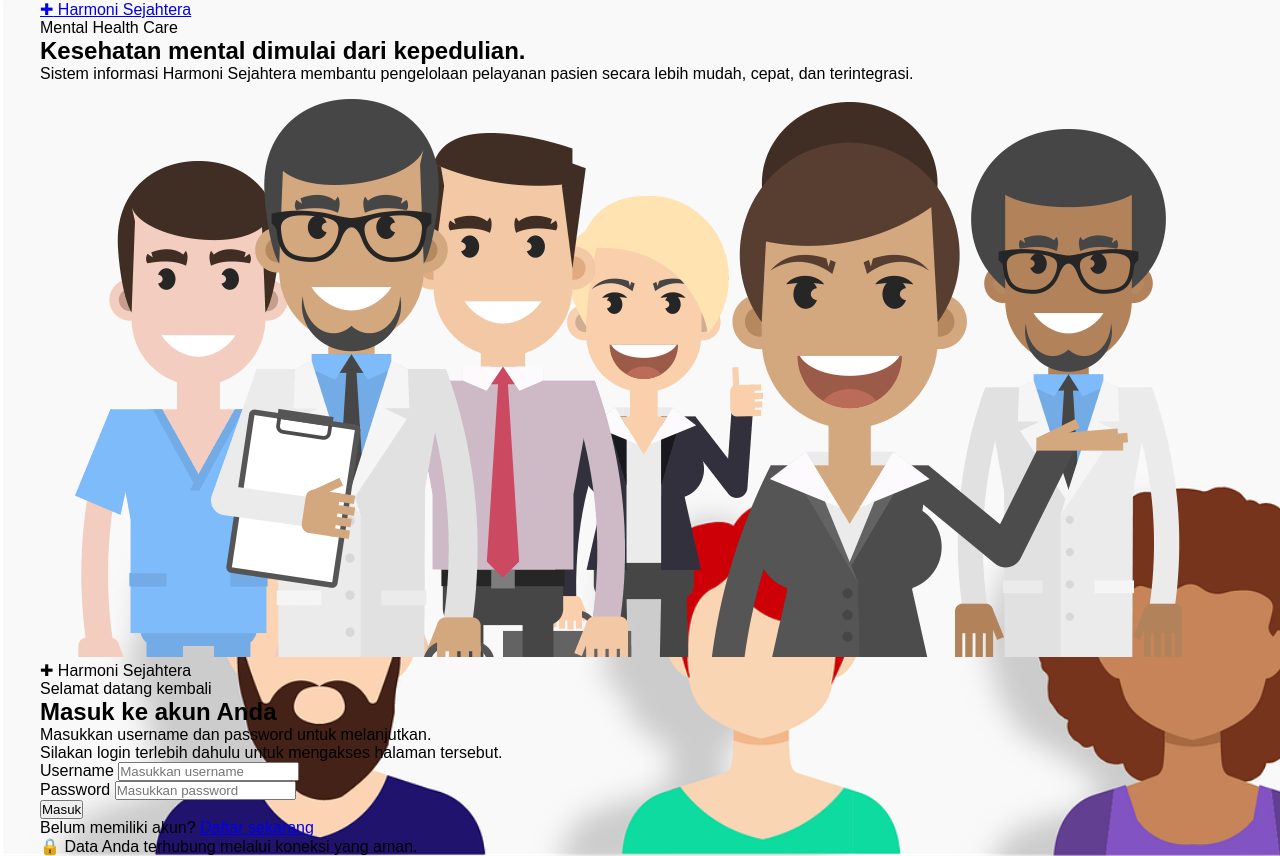
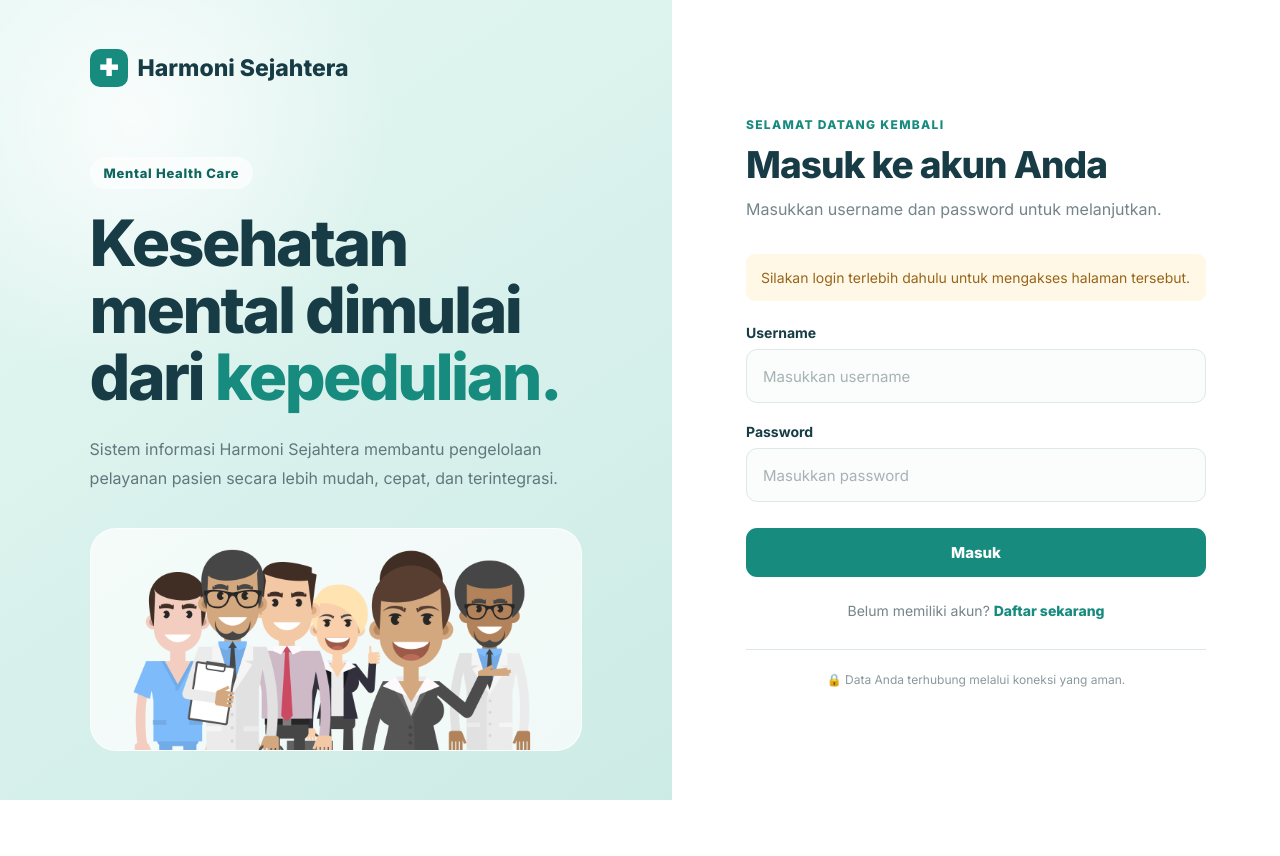
Before and after one commit to Veyzaputri/harmoni-sejahtera-hospital, a PHP site: page /login.php?pesan=belum_login in a window 1280 px wide. After the commit the page ends 800 px from the top, so only its background shows below. Run offline with PHP 8.4, Linux system fonts and the light colour scheme.

Commit message:
Enhance login page styles and layout
Refactor CSS for login page with improved styles and layout.

```diff
--- a/login_style.css
+++ b/login_style.css
@@ -1,81 +1,412 @@
+@import url('https://fonts.googleapis.com/css2?family=Inter:wght@400;500;600;700;800&display=swap');
+
+:root {
+    --primary: #168b7e;
+    --primary-dark: #0e665e;
+    --primary-soft: #e5f5f2;
+
+    --navy: #173c45;
+    --text: #344b51;
+    --muted: #74858a;
+
+    --white: #ffffff;
+    --background: #f5faf8;
+    --border: #dce9e6;
+
+    --danger: #c94747;
+    --danger-soft: #fff1f1;
+
+    --success: #23775d;
+    --success-soft: #eaf8f2;
+
+    --warning: #976519;
+    --warning-soft: #fff8e7;
+}
 
 * {
+    box-sizing: border-box;
+}
+
+html,
+body {
     margin: 0;
-    padding: 0;
-    box-sizing: border-box;
-    font-family: 'Poppins', sans-serif;
+    min-height: 100%;
 }
+
 body {
-    background-image: url(avatar-2155431_1280.png);
-    background-repeat: no-repeat;
-    background-size: cover;
     min-height: 100vh;
-    width: 100%;
-    overflow: hidden;
+    font-family: "Inter", sans-serif;
+    color: var(--text);
+    background: var(--background);
+}
+
+
+/* MAIN */
+
+.auth-page {
+    min-height: 100vh;
+    display: grid;
+    grid-template-columns: 1.05fr .95fr;
+}
+
+
+/* LEFT */
+
+.auth-visual {
+    background:
+        radial-gradient(circle at 20% 15%, rgba(255,255,255,.8), transparent 30%),
+        linear-gradient(145deg, #e5f7f3, #cdebe5);
+
+    padding: 48px 7vw;
+
     display: flex;
-    justify-content: center;
     align-items: center;
 }
-.container {
-    width: 400px;
-    min-height: 400px;
-    background: #FFF;
-    border-radius: 5px;
-    box-shadow: 0 0 5px rgba(0,0,0,.3);
-    padding: 40px 30px;
+
+.auth-visual-content {
+    width: 100%;
+    max-width: 700px;
+    margin: auto;
 }
 
-.container .login-text {
-    color: #111;
-    font-weight: 500;
-    font-size: 1.1rem;
-    text-align: center;
+.auth-brand {
+    display: inline-flex;
+    align-items: center;
+    gap: 10px;
+
+    color: var(--navy);
+    text-decoration: none;
+
+    font-size: 23px;
+    font-weight: 800;
+
+    margin-bottom: 70px;
+}
+
+.brand-icon {
+    width: 38px;
+    height: 38px;
+
+    display: inline-flex;
+    align-items: center;
+    justify-content: center;
+
+    background: var(--primary);
+    color: white;
+
+    border-radius: 10px;
+}
+
+.eyebrow {
+    display: inline-block;
+
+    padding: 8px 14px;
+
+    background: rgba(255,255,255,.65);
+    color: var(--primary-dark);
+
+    border-radius: 50px;
+
+    font-size: 13px;
+    font-weight: 800;
+    letter-spacing: .7px;
+
     margin-bottom: 20px;
-    display: block;
-    text-transform: capitalize;
 }
-.container .login-email .input-group {
-    width: 100%;
-    height: 50px;
-    margin-bottom: 25px;
+
+.visual-text h1 {
+    max-width: 650px;
+
+    margin: 0;
+
+    color: var(--navy);
+
+    font-size: clamp(42px, 5vw, 68px);
+    line-height: 1.05;
+    letter-spacing: -2.5px;
+
+    font-weight: 800;
 }
-.container .login-email .input-group input {
-    width: 100%;
-    height: 100%;
-    border: 2px solid #e7e7e7;
-    padding: 15px 20px;
-    font-size: 1rem;
-    border-radius: 30px;
-    background: transparent;
-    outline: none;
-    transition: .3s;
+
+.visual-text h1 span {
+    color: var(--primary);
 }
-.container .login-email .input-group input:focus, .container .login-email .input-group input:valid {
-    border-color: #ec5242;
+
+.visual-text p {
+    max-width: 590px;
+
+    margin: 25px 0 35px;
+
+    color: #60787d;
+
+    font-size: 16px;
+    line-height: 1.8;
 }
-.container .login-email .input-group .btn {
+
+.illustration-box {
+    margin-top: 30px;
+
+    max-width: 570px;
+
+    padding: 15px 30px 0;
+
+    background: rgba(255,255,255,.7);
+    border: 1px solid rgba(255,255,255,.8);
+
+    border-radius: 26px;
+}
+
+.illustration-box img {
     display: block;
     width: 100%;
-    padding: 15px 20px;
-    text-align: center;
-    border: none;
-    background: #2f4f4f;
-    outline: none;
-    border-radius: 30px;
-    font-size: 1.2rem;
-    color: #FFF;
-    cursor: pointer;
-}
-.container .login-email .input-group .btn:hover {
-    background: #192b2b;
 }
 
-.login-register-text {
-    color: #111;
-    font-weight: 600;
+
+/* RIGHT */
+
+.auth-form-section {
+    background: white;
+
+    padding: 50px;
+
+    display: flex;
+    align-items: center;
+    justify-content: center;
 }
 
-.login-register-text a {
+.auth-card {
+    width: 100%;
+    max-width: 460px;
+}
+
+.mobile-brand {
+    display: none;
+
+    margin-bottom: 40px;
+
+    color: var(--navy);
+    font-weight: 800;
+    font-size: 20px;
+}
+
+.mobile-brand span {
+    color: var(--primary);
+}
+
+.auth-label {
+    color: var(--primary);
+
+    text-transform: uppercase;
+
+    font-size: 12px;
+    letter-spacing: 1.3px;
+
+    font-weight: 800;
+}
+
+.auth-heading h2 {
+    margin: 9px 0 10px;
+
+    color: var(--navy);
+
+    font-size: 37px;
+    font-weight: 800;
+
+    letter-spacing: -1px;
+}
+
+.auth-heading p {
+    margin: 0 0 32px;
+
+    color: var(--muted);
+    line-height: 1.6;
+}
+
+
+/* FORM */
+
+.auth-form {
+    width: 100%;
+}
+
+.form-group {
+    margin-bottom: 20px;
+}
+
+.form-group label {
+    display: block;
+
+    margin-bottom: 8px;
+
+    color: var(--navy);
+
+    font-size: 14px;
+    font-weight: 700;
+}
+
+.form-group input {
+    width: 100%;
+    height: 54px;
+
+    padding: 0 16px;
+
+    border: 1.5px solid var(--border);
+    border-radius: 11px;
+
+    background: #fbfdfc;
+
+    color: var(--text);
+    font-family: inherit;
+    font-size: 15px;
+
+    outline: none;
+
+    transition: .2s ease;
+}
+
+.form-group input::placeholder {
+    color: #a6b2b5;
+}
+
+.form-group input:focus {
+    background: white;
+
+    border-color: var(--primary);
+
+    box-shadow: 0 0 0 4px rgba(22, 139, 126, .09);
+}
+
+.auth-button {
+    width: 100%;
+
+    margin-top: 6px;
+
+    padding: 15px 20px;
+
+    border: 0;
+    border-radius: 11px;
+
+    background: var(--primary);
+    color: white;
+
+    font-family: inherit;
+    font-size: 15px;
+    font-weight: 800;
+
+    cursor: pointer;
+
+    transition: .2s ease;
+}
+
+.auth-button:hover {
+    background: var(--primary-dark);
+    transform: translateY(-1px);
+
+    box-shadow: 0 8px 22px rgba(14,102,94,.18);
+}
+
+
+/* ALERT */
+
+.alert-box {
+    padding: 13px 15px;
+
+    margin-bottom: 23px;
+
+    border-radius: 9px;
+
+    font-size: 14px;
+    line-height: 1.5;
+}
+
+.alert-error {
+    background: var(--danger-soft);
+    color: var(--danger);
+}
+
+.alert-success {
+    background: var(--success-soft);
+    color: var(--success);
+}
+
+.alert-warning {
+    background: var(--warning-soft);
+    color: var(--warning);
+}
+
+
+/* BOTTOM */
+
+.auth-footer-text {
+    margin-top: 25px;
+
+    text-align: center;
+
+    color: var(--muted);
+
+    font-size: 14px;
+}
+
+.auth-footer-text a {
+    color: var(--primary);
+
+    font-weight: 800;
     text-decoration: none;
-    color: #ec5242;
 }
+
+.auth-footer-text a:hover {
+    text-decoration: underline;
+}
+
+.auth-security {
+    margin-top: 30px;
+
+    padding-top: 22px;
+
+    border-top: 1px solid var(--border);
+
+    text-align: center;
+
+    color: #8b999c;
+
+    font-size: 12px;
+}
+
+
+/* RESPONSIVE */
+
+@media (max-width: 900px) {
+
+    .auth-page {
+        grid-template-columns: 1fr;
+    }
+
+    .auth-visual {
+        display: none;
+    }
+
+    .auth-form-section {
+        min-height: 100vh;
+
+        padding: 35px 22px;
+
+        background:
+            radial-gradient(circle at top right, #daf2ed, transparent 36%),
+            white;
+    }
+
+    .mobile-brand {
+        display: block;
+    }
+}
+
+@media (max-width: 480px) {
+
+    .auth-form-section {
+        padding: 28px 20px;
+    }
+
+    .auth-heading h2 {
+        font-size: 31px;
+    }
+}
```
Lines whose indentation alone changed are shown as unchanged.
